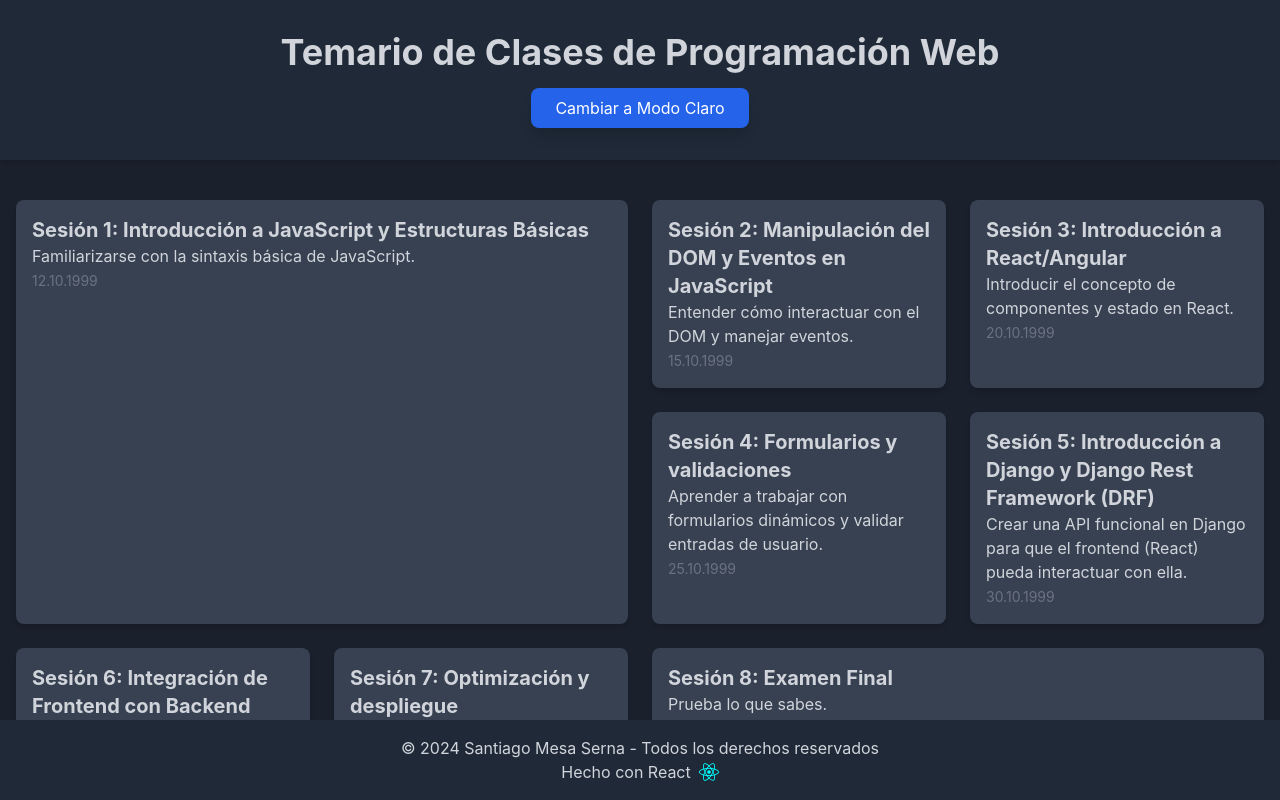
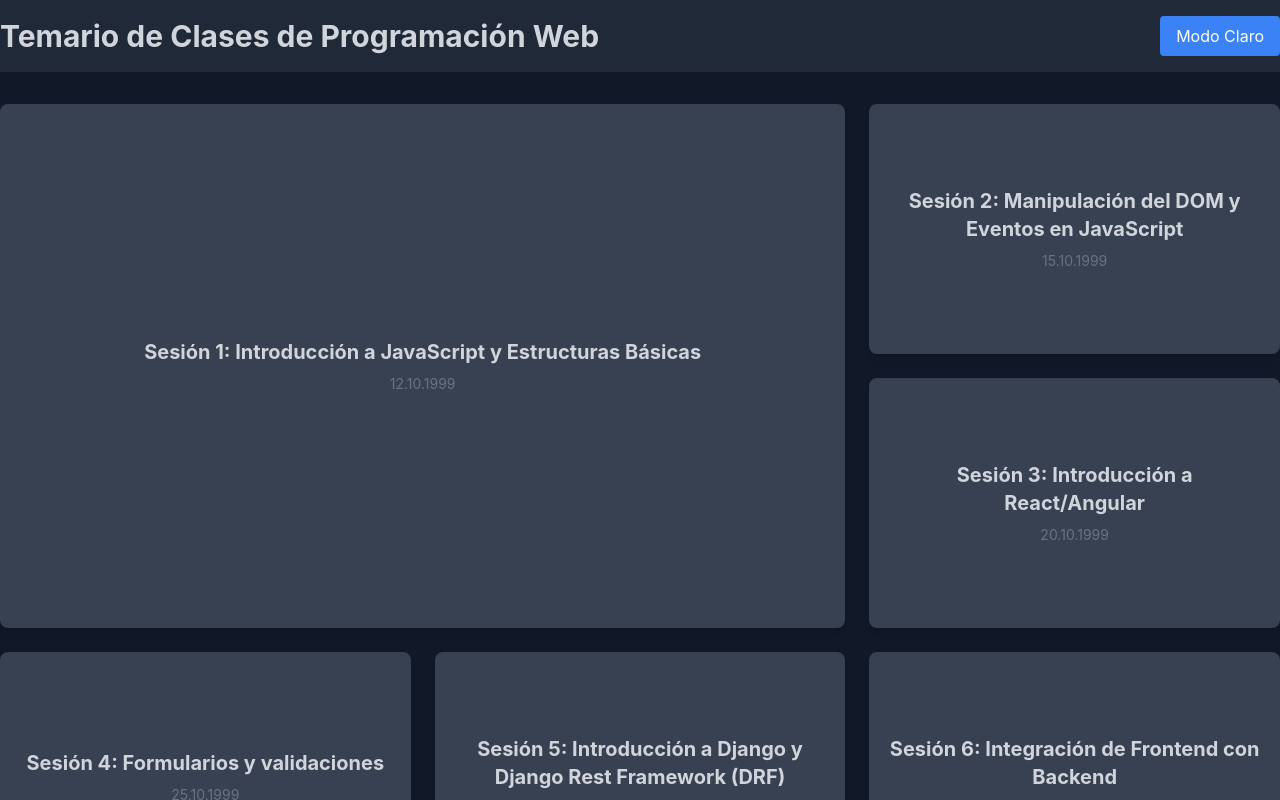
Before and after one commit to altair3542/web.media, a React (Create React App) app: page / in a window 1280 px wide. Shown: the top 800 px of the page. Built offline with nearby package versions, Linux system fonts and the light colour scheme.

Commit message:
hemos corregido las animaciones y ahora hay logica condicional en el contenido de los botones.

```diff
--- a/src/App.js
+++ b/src/App.js
@@ -1,6 +1,6 @@
 import React, { useState } from "react";
-import Header from "./components/Header";
-import Footer from "./components/Footer";
+import Footer from './components/Footer';
+import Header from './components/Header';
 
 const sessions = [
   {
@@ -49,44 +49,80 @@ const sessions = [
   },
 ];
 
+
 function App() {
-  const [darkMode, setDarkMode] = useState(true); // Estado para el tema
+  const [darkMode, setDarkMode] = useState(true);  // Definimos el estado para darkMode
+  const [hoveredIndex, setHoveredIndex] = useState(null);  // Definimos el estado para hoveredIndex
 
   return (
     <div
-      className={`${
-        darkMode ? "bg-dark text-gray-300" : "bg-gray-100 text-gray-900"
-      } min-h-screen transition-all duration-500 ease-in-out`}
+      className={`min-h-screen flex flex-col justify-between ${
+        darkMode ? "bg-gray-900 text-gray-300" : "bg-gray-100 text-gray-900"
+      } transition-all duration-500 ease-in-out`}
     >
       {/* Header */}
-      <Header darkMode={darkMode} setDarkMode={setDarkMode} />
+      <Header darkMode={darkMode} setDarkMode={setDarkMode} /> {/* Pasamos darkMode y setDarkMode */}
 
-      {/* Contenido principal */}
-      <main className="container mx-auto py-10 px-4">
-        <div className="grid grid-cols-1 sm:grid-cols-2 lg:grid-cols-4 gap-6">
+      {/* Main content */}
+      <main className="flex-grow container mx-auto py-8">
+        <div className="grid grid-cols-1 lg:grid-cols-3 gap-6">
           {sessions.map((session, index) => (
             <div
               key={index}
-              className={`col-span-1 ${
+              className={`relative overflow-hidden ${
                 index === 0
                   ? "lg:col-span-2 row-span-2"
                   : index === 7
                   ? "lg:col-span-2"
                   : "lg:col-span-1"
-              } ${
-                darkMode ? "bg-gray-700" : "bg-white"
-              } rounded-lg p-4 shadow-md transition-all duration-500 ease-in-out transform hover:scale-105 hover:shadow-lg`}
+              } bg-gray-700 rounded-lg p-4 shadow-md transition-all duration-500 ease-in-out hover:shadow-lg`}
+              style={{ minHeight: "250px", position: "relative" }}
+              onMouseEnter={() => setHoveredIndex(index)}  // Cambia hoveredIndex al hacer hover
+              onMouseLeave={() => setHoveredIndex(null)}  // Restablece hoveredIndex al salir del hover
             >
-              <h2 className="text-xl font-bold">{session.title}</h2>
-              <p>{session.description}</p>
-              <span className="text-sm text-gray-500">{session.date}</span>
+              {/* Contenido inicial: Título y fecha */}
+              <div
+                className={`absolute inset-0 flex flex-col justify-center items-center text-center p-4 transition-transform duration-500 ease-in-out transform ${
+                  hoveredIndex === index ? "-translate-y-full" : "translate-y-0"
+                }`}
+              >
+                <h2 className="text-xl font-bold mb-2 break-words">
+                  {session.title}
+                </h2>
+                <span className="text-sm text-gray-500">{session.date}</span>
+              </div>
+
+              {/* Contenido que aparece en el hover: Imagen, descripción y botón */}
+              <div
+                className={`absolute inset-0 bg-cover bg-center flex flex-col justify-end items-center text-center p-4 transition-transform duration-500 ease-in-out transform ${
+                  hoveredIndex === index ? "translate-y-0" : "translate-y-full"
+                }`}
+                style={{
+                  backgroundImage: `url(https://via.placeholder.com/300)`,
+                  backgroundColor: "rgba(0, 0, 0, 0.7)",
+                }}
+              >
+                <div className="bg-opacity-80 bg-black p-4 rounded-lg w-full">
+                  <p className="text-lg text-white mb-4">{session.description}</p>
+                  <a
+                    href={session.link ? session.link : "#"}  // Condicional para el link
+                    className={`py-2 px-4 rounded-lg shadow-lg ${
+                      session.link
+                        ? "bg-blue-500 text-white"
+                        : "bg-gray-500 text-gray-300 cursor-not-allowed"
+                    }`}
+                  >
+                    {session.link ? "Ver Sesión" : "Próximamente..."}  {/* Texto condicional */}
+                  </a>
+                </div>
+              </div>
             </div>
           ))}
         </div>
       </main>
 
       {/* Footer */}
-      <Footer darkMode={darkMode} />
+      <Footer darkMode={darkMode} /> {/* Pasamos darkMode si es necesario */}
     </div>
   );
 }
--- a/src/components/Footer.jsx
+++ b/src/components/Footer.jsx
@@ -1,12 +1,12 @@
 import React from 'react';
 import { FaReact } from 'react-icons/fa';
 
-const Footer = ({ darkMode }) => {
+const Footer = () => {
   return (
-    <footer className={`${darkMode ? "bg-gray-800 text-gray-300" : "bg-gray-300 text-gray-900"} text-center py-4 w-full absolute bottom-0`}>
+    <footer className="text-center py-4 bg-gray-800 text-gray-300 w-full">
       <p>© 2024 Santiago Mesa Serna - Todos los derechos reservados</p>
       <p className="flex justify-center items-center">
-        Hecho con React <FaReact className="ml-2" size={20} color={darkMode ? "cyan" : "blue"} />
+        Hecho con React <FaReact className="ml-2" size={20} color="cyan" />
       </p>
     </footer>
   );
--- a/src/components/Header.jsx
+++ b/src/components/Header.jsx
@@ -1,24 +1,21 @@
-// Header.js
 import React from 'react';
 
 const Header = ({ darkMode, setDarkMode }) => {
   return (
-    <header
-      className={`${
-        darkMode ? "bg-gray-800" : "bg-gray-300"
-      } py-8 text-center shadow-md transition-all duration-500 ease-in-out`}
-    >
-      <h1 className="text-4xl font-bold mb-4">
-        Temario de Clases de Programación Web
-      </h1>
-      <button
-        onClick={() => setDarkMode(!darkMode)}
-        className="py-2 px-6 bg-blue-600 hover:bg-blue-700 text-white rounded-lg shadow-lg transition-transform duration-300 ease-in-out transform hover:scale-105"
-      >
-        {darkMode ? "Cambiar a Modo Claro" : "Cambiar a Modo Oscuro"}
-      </button>
+    <header className={darkMode ? "bg-gray-800 py-4" : "bg-gray-300 py-4"}>
+      <div className="container mx-auto flex justify-between items-center">
+        <h1 className="text-3xl font-bold">Temario de Clases de Programación Web</h1>
+
+        {/* Botón de cambio de tema */}
+        <button
+          onClick={() => setDarkMode(!darkMode)}
+          className="py-2 px-4 bg-blue-500 text-white rounded"
+        >
+          {darkMode ? "Modo Claro" : "Modo Oscuro"}
+        </button>
+      </div>
     </header>
   );
-};
+}
 
 export default Header;
```
